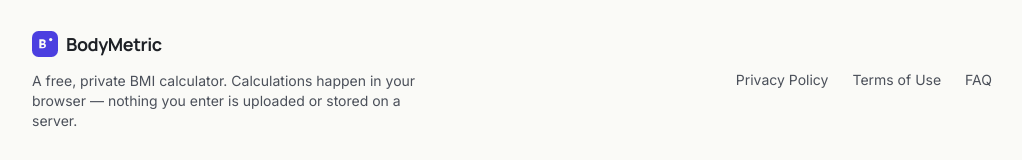
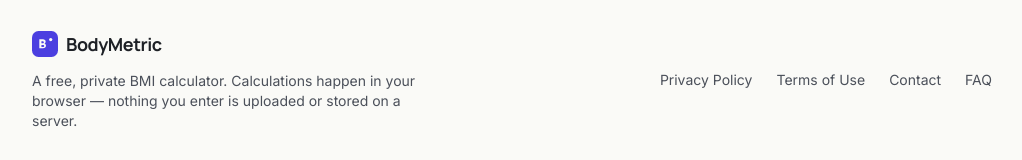
Before and after one commit to timefusionsidk/bodymetric, a React (Vite) app: page / in a window 1280 px wide. Shown: the part 3447-3607 px from the top of the page, without its empty margins (128-1150 px from the left). Built offline with nearby package versions, Linux system fonts and the light colour scheme; no server answers.

Commit message:
fix: prepare BodyMetric for production launch

```diff
--- a/src/components/Footer.tsx
+++ b/src/components/Footer.tsx
@@ -19,6 +19,9 @@ export default function Footer() {
           <Link to="/terms" className="hover:text-ink transition-colors">
             Terms of Use
           </Link>
+          <Link to="/contact" className="hover:text-ink transition-colors">
+            Contact
+          </Link>
           <a href="/#faq" className="hover:text-ink transition-colors">
             FAQ
           </a>
```
